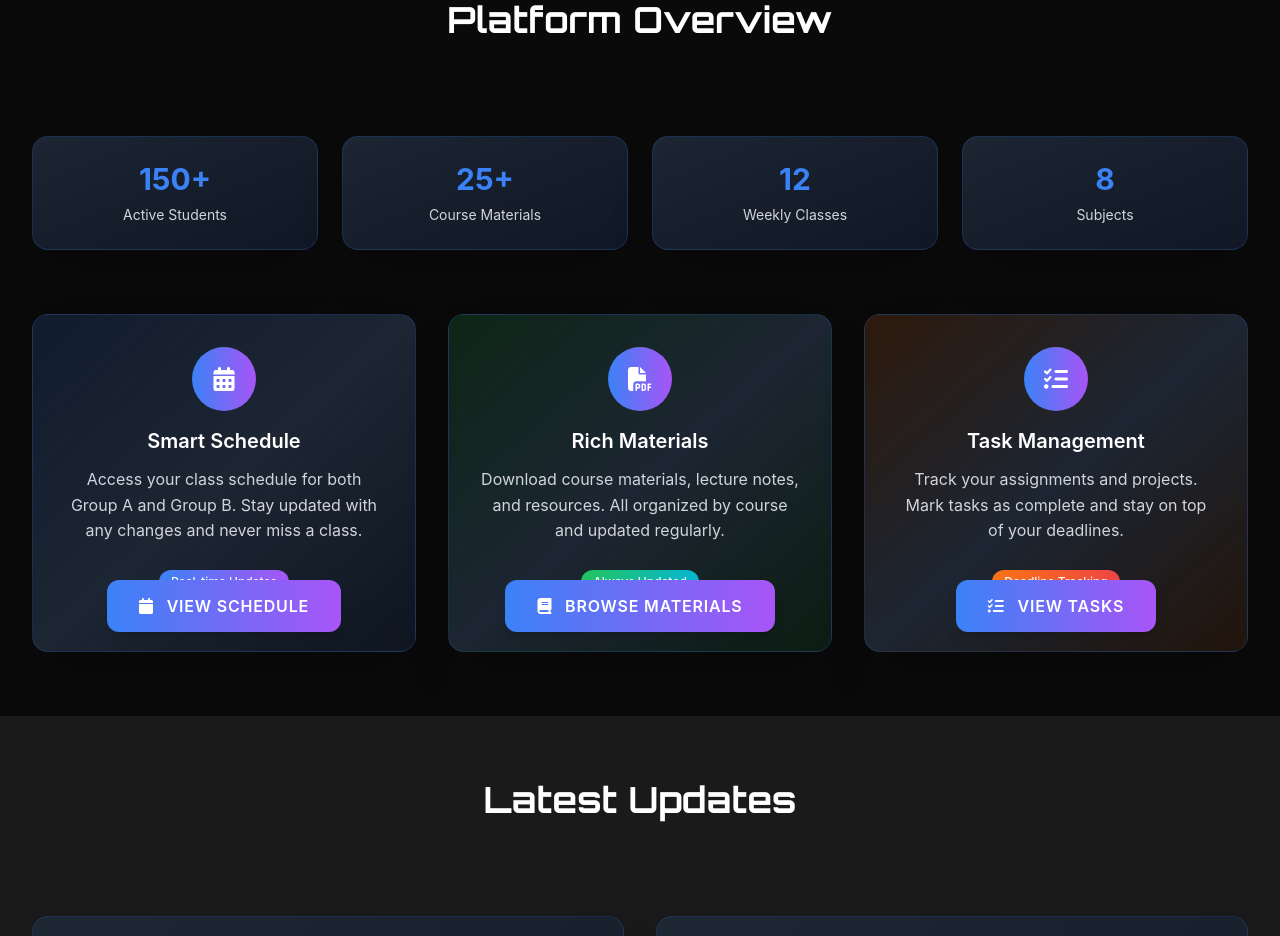
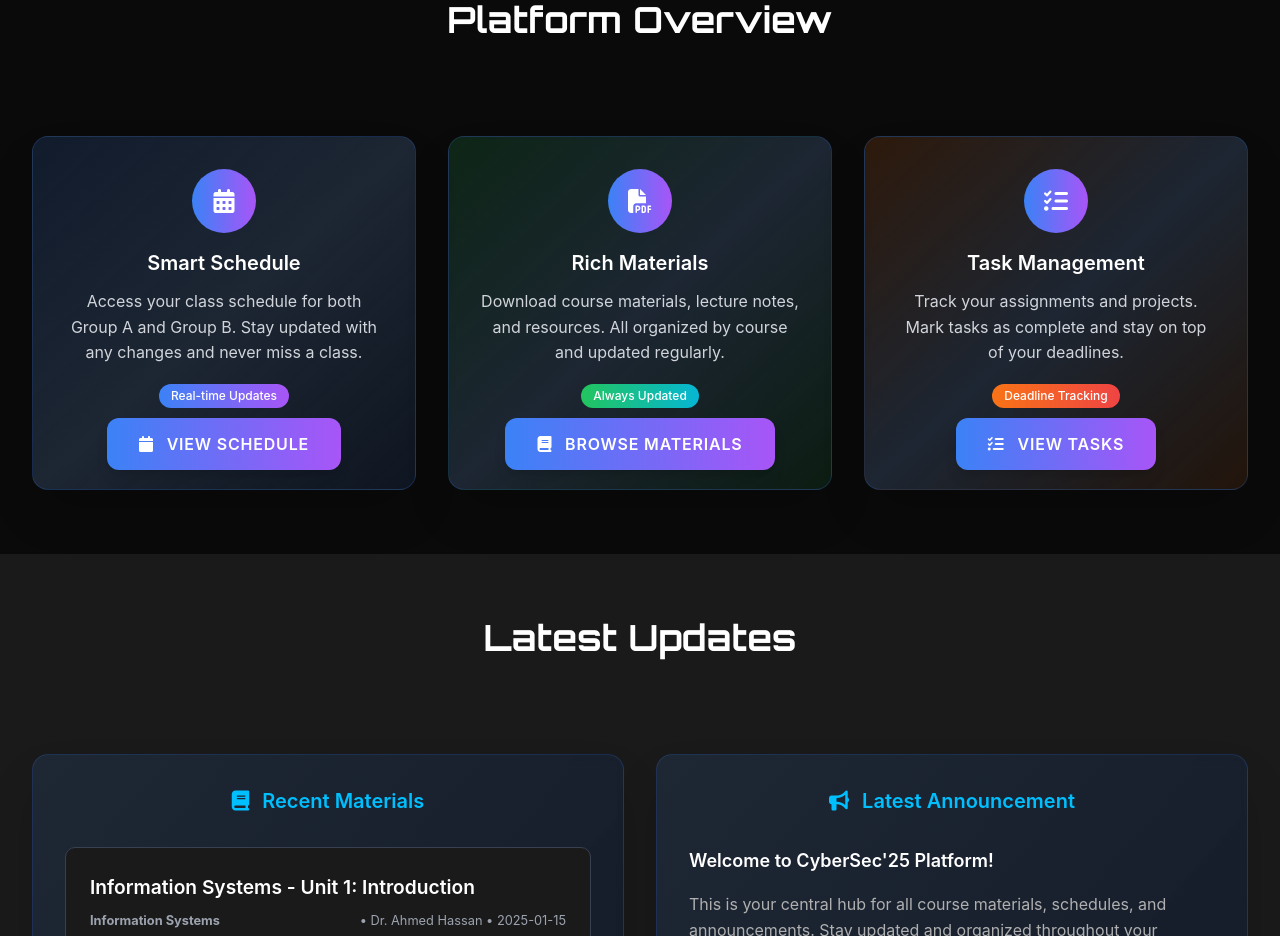
Before and after one commit to phoenixcrypto/cyberfort-platform, a Next.js app: page / in a window 1280 px wide. Shown: the part 940-1876 px from the top of the page. Built offline with nearby package versions, Linux system fonts and the light colour scheme.

Commit message:
Remove stats counter and fix overlapping elements in feature cards

```diff
--- a/pages/index.js
+++ b/pages/index.js
@@ -128,25 +128,6 @@ export default function Home() {
               <h2 className="text-3xl md:text-4xl font-orbitron font-bold text-center mb-12">Platform Overview</h2>
             </div>
 
-            {/* Stats Section */}
-            <div className="stats-grid mb-16" data-aos="fade-up" data-aos-delay="100">
-              <div className="stat-card">
-                <div className="stat-value">150+</div>
-                <div className="stat-label">Active Students</div>
-              </div>
-              <div className="stat-card">
-                <div className="stat-value">25+</div>
-                <div className="stat-label">Course Materials</div>
-              </div>
-              <div className="stat-card">
-                <div className="stat-value">12</div>
-                <div className="stat-label">Weekly Classes</div>
-              </div>
-              <div className="stat-card">
-                <div className="stat-value">8</div>
-                <div className="stat-label">Subjects</div>
-              </div>
-            </div>
 
             <div className="feature-grid">
               <div className="feature-card enhanced-card-primary" data-aos="fade-up" data-aos-delay="100">
@@ -157,10 +138,10 @@ export default function Home() {
                 <p className="feature-description">
                   Access your class schedule for both Group A and Group B. Stay updated with any changes and never miss a class.
                 </p>
-                <div className="mt-6">
+                <div className="mt-4 mb-6">
                   <span className="badge badge-primary">Real-time Updates</span>
                 </div>
-                <Link href="/schedule" className="btn-enhanced w-full mt-6">
+                <Link href="/schedule" className="btn-enhanced w-full">
                   <i className="fas fa-calendar mr-2"></i> View Schedule
                 </Link>
               </div>
@@ -173,10 +154,10 @@ export default function Home() {
                 <p className="feature-description">
                   Download course materials, lecture notes, and resources. All organized by course and updated regularly.
                 </p>
-                <div className="mt-6">
+                <div className="mt-4 mb-6">
                   <span className="badge badge-success">Always Updated</span>
                 </div>
-                <Link href="/materials" className="btn-enhanced w-full mt-6">
+                <Link href="/materials" className="btn-enhanced w-full">
                   <i className="fas fa-book mr-2"></i> Browse Materials
                 </Link>
               </div>
@@ -189,10 +170,10 @@ export default function Home() {
                 <p className="feature-description">
                   Track your assignments and projects. Mark tasks as complete and stay on top of your deadlines.
                 </p>
-                <div className="mt-6">
+                <div className="mt-4 mb-6">
                   <span className="badge badge-warning">Deadline Tracking</span>
                 </div>
-                <Link href="/tasks" className="btn-enhanced w-full mt-6">
+                <Link href="/tasks" className="btn-enhanced w-full">
                   <i className="fas fa-tasks mr-2"></i> View Tasks
                 </Link>
               </div>
```
